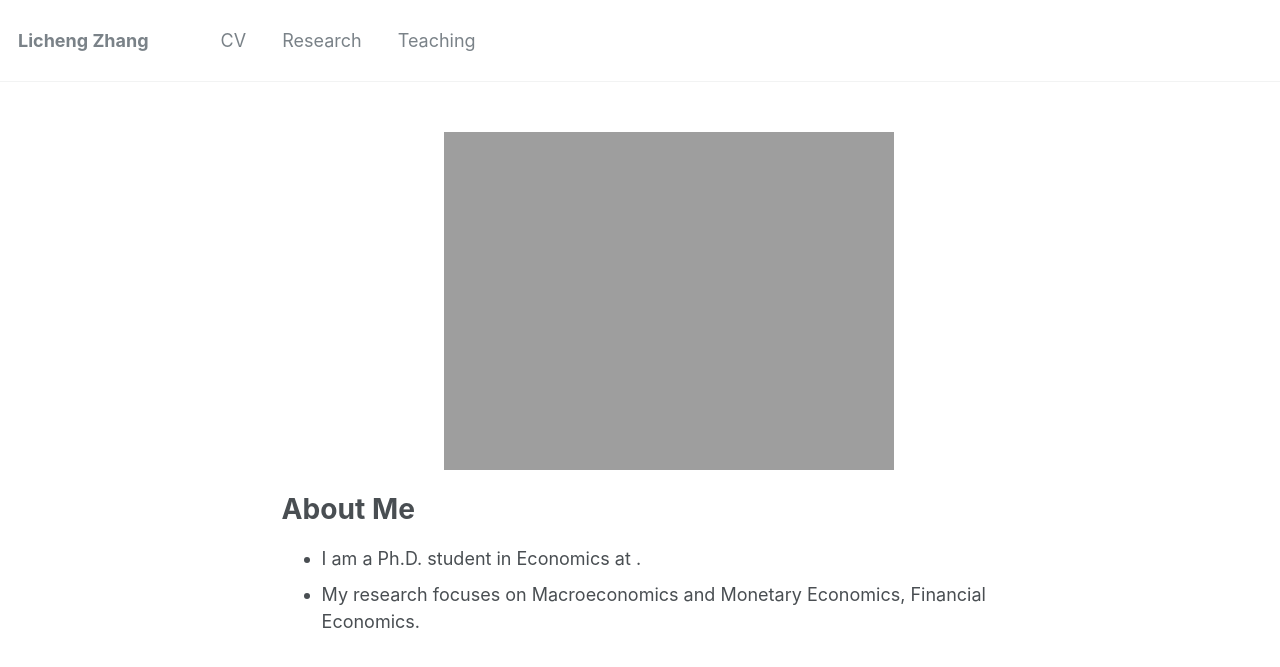
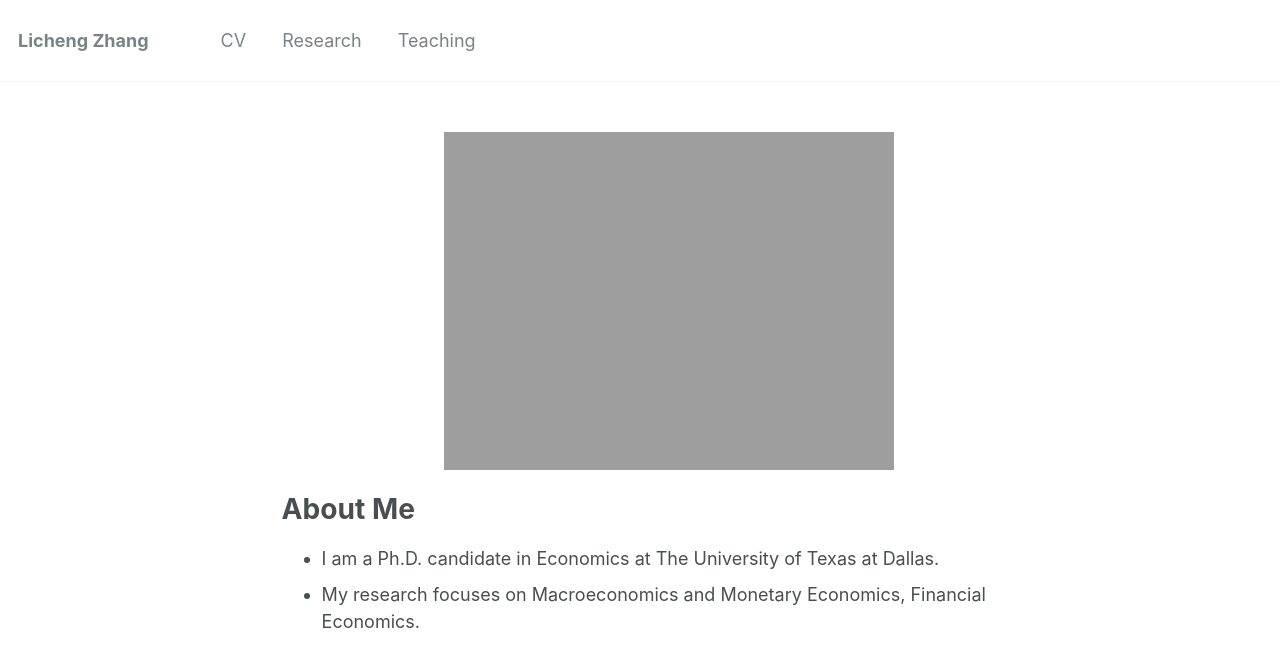
Before and after one commit to lichengzh/lichengzh.github.io, a Jekyll site: the page built from _pages/about.md, in a window 1280 px wide. Shown: the top 667 px of the page. Built offline with Jekyll 4.4.1, drawn with Linux system fonts in a browser that asks for light colours.

Commit message:
Update about.md

```diff
--- a/_pages/about.md
+++ b/_pages/about.md
@@ -13,5 +13,5 @@ redirect_from:
 </p>
 
 # About Me
-* I am a Ph.D. student in Economics at .
+* I am a Ph.D. candidate in Economics at The University of Texas at Dallas.
 * My research focuses on Macroeconomics and Monetary Economics, Financial Economics.
```
